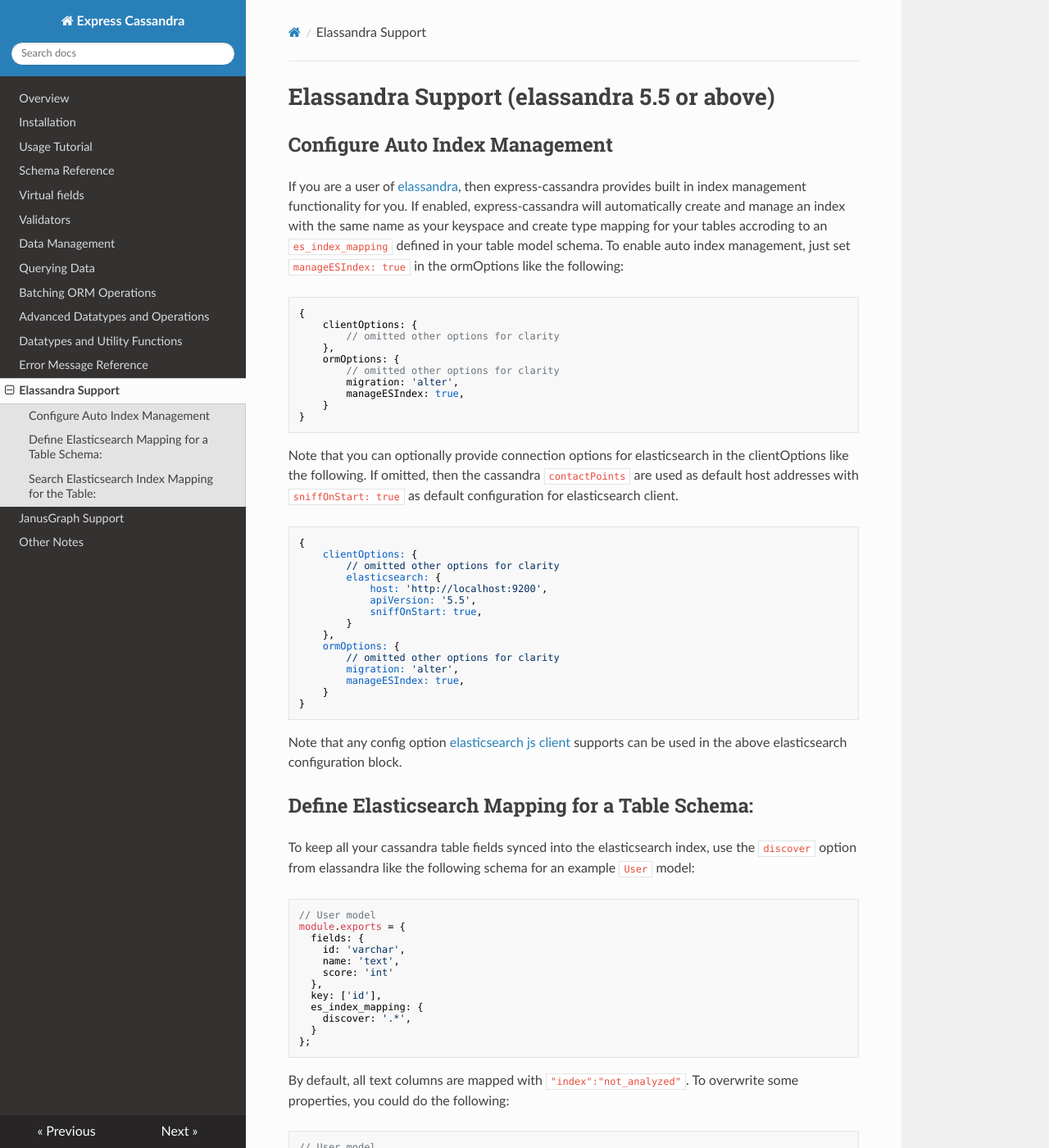
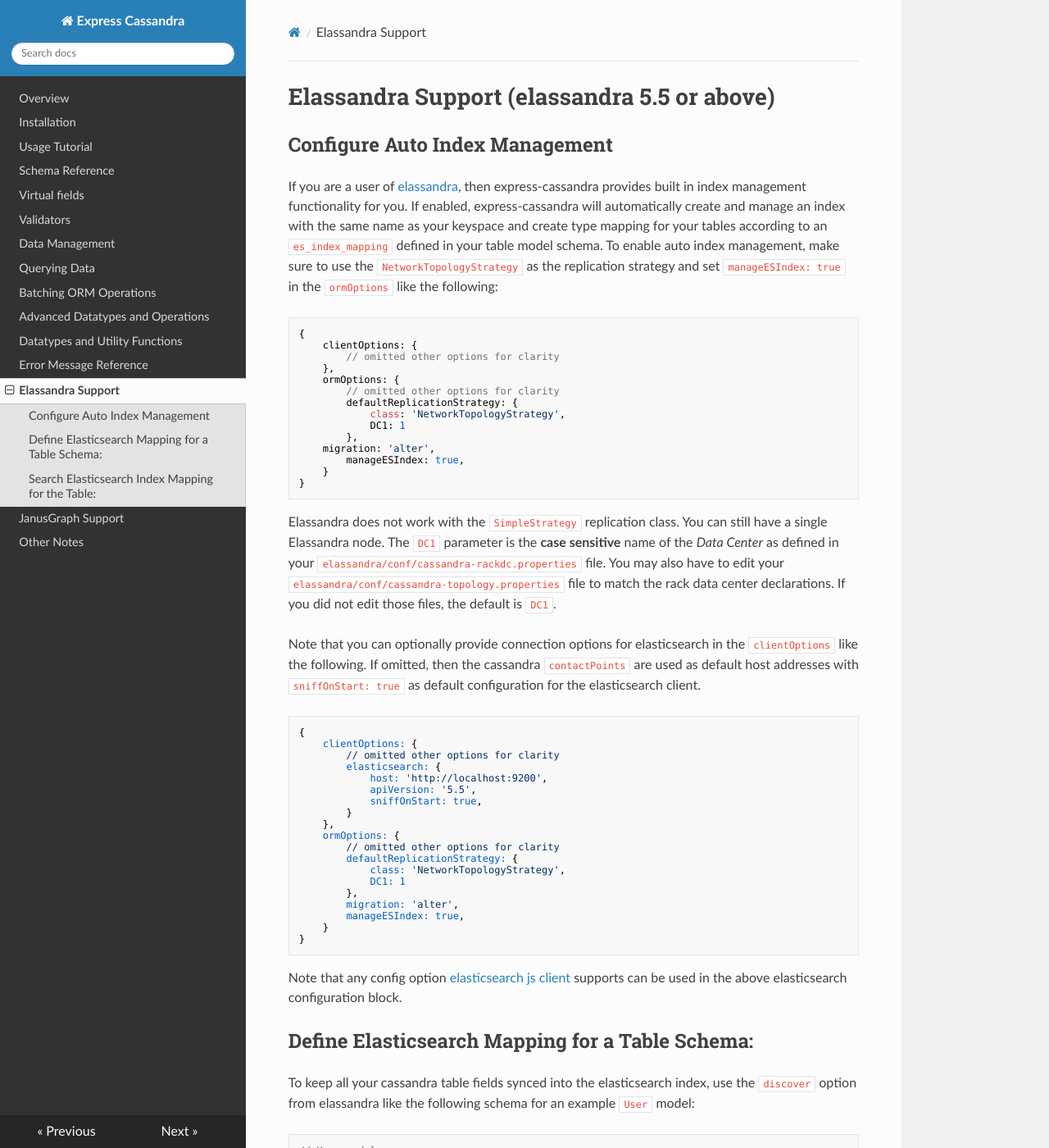
Before and after one commit to masumsoft/express-cassandra, an MkDocs documentation site: the page built from docs/elassandra.md, in a window 1280 px wide and 1400 px high. Shown: the whole window at 82% size. Built offline with MkDocs 1.6.1, drawn with Linux system fonts in a browser that asks for light colours; nearby versions of some CDN libraries; old or Windows-style settings are respelled for this version of MkDocs; some of the changed text lies outside the part shown.

Commit message:
Added example on how to change the SimpleStrategy to NetworkTopologyStrategy. #185
Fixed spelling of one word.
Added some formatting to a few other words. (backticks)

````diff
--- a/docs/elassandra.md
+++ b/docs/elassandra.md
@@ -2,7 +2,7 @@
 
 ## Configure Auto Index Management
 
-If you are a user of [elassandra](https://github.com/strapdata/elassandra), then express-cassandra provides built in index management functionality for you. If enabled, express-cassandra will automatically create and manage an index with the same name as your keyspace and create type mapping for your tables accroding to an `es_index_mapping` defined in your table model schema. To enable auto index management, just set `manageESIndex: true` in the ormOptions like the following:
+If you are a user of [elassandra](https://github.com/strapdata/elassandra), then express-cassandra provides built in index management functionality for you. If enabled, express-cassandra will automatically create and manage an index with the same name as your keyspace and create type mapping for your tables according to an `es_index_mapping` defined in your table model schema. To enable auto index management, make sure to use the `NetworkTopologyStrategy` as the replication strategy and set `manageESIndex: true` in the `ormOptions` like the following:
 
 ```
 {
@@ -11,13 +11,19 @@ If you are a user of [elassandra](https://github.com/strapdata/elassandra), then
     },
     ormOptions: {
         // omitted other options for clarity
-        migration: 'alter',
+        defaultReplicationStrategy: {
+            class: 'NetworkTopologyStrategy',
+            DC1: 1
+        },
+	migration: 'alter',
         manageESIndex: true,
     }
 }
 ```
 
-Note that you can optionally provide connection options for elasticsearch in the clientOptions like the following. If omitted, then the cassandra `contactPoints` are used as default host addresses with `sniffOnStart: true` as default configuration for elasticsearch client.
+Elassandra does not work with the `SimpleStrategy` replication class. You can still have a single Elassandra node. The `DC1` parameter is the **case sensitive** name of the _Data Center_ as defined in your `elassandra/conf/cassandra-rackdc.properties` file. You may also have to edit your `elassandra/conf/cassandra-topology.properties` file to match the rack data center declarations. If you did not edit those files, the default is `DC1`.
+
+Note that you can optionally provide connection options for elasticsearch in the `clientOptions` like the following. If omitted, then the cassandra `contactPoints` are used as default host addresses with `sniffOnStart: true` as default configuration for the elasticsearch client.
 
 ```
 {
@@ -31,6 +37,10 @@ Note that you can optionally provide connection options for elasticsearch in the
     },
     ormOptions: {
         // omitted other options for clarity
+        defaultReplicationStrategy: {
+            class: 'NetworkTopologyStrategy',
+            DC1: 1
+        },
         migration: 'alter',
         manageESIndex: true,
     }
@@ -122,7 +132,7 @@ models.instance.User.search({
 });
 ```
 
-You could also use the `get_es_client` method to get the elasticsearch client instance and do any operations that the [elasticsearch js client](https://www.elastic.co/guide/en/elasticsearch/client/javascript-api/current/api-reference.html) supports. For example you could count the total number of users like the following:
+You could also use the `get_es_client()` method to get the elasticsearch client instance and do any operations that the [elasticsearch js client](https://www.elastic.co/guide/en/elasticsearch/client/javascript-api/current/api-reference.html) supports. For example you could count the total number of users like the following:
 
 ```
 const esClient = models.instance.User.get_es_client();
````
